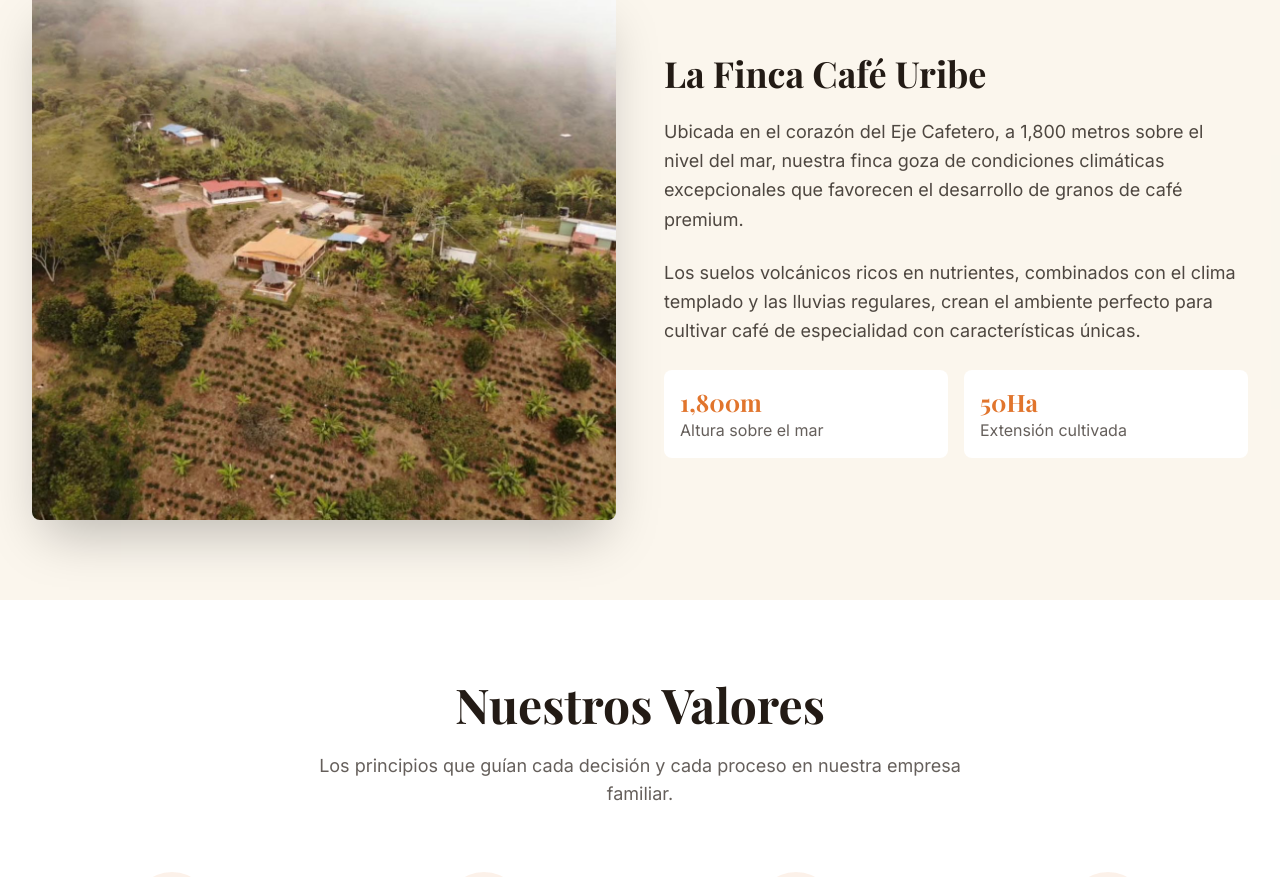
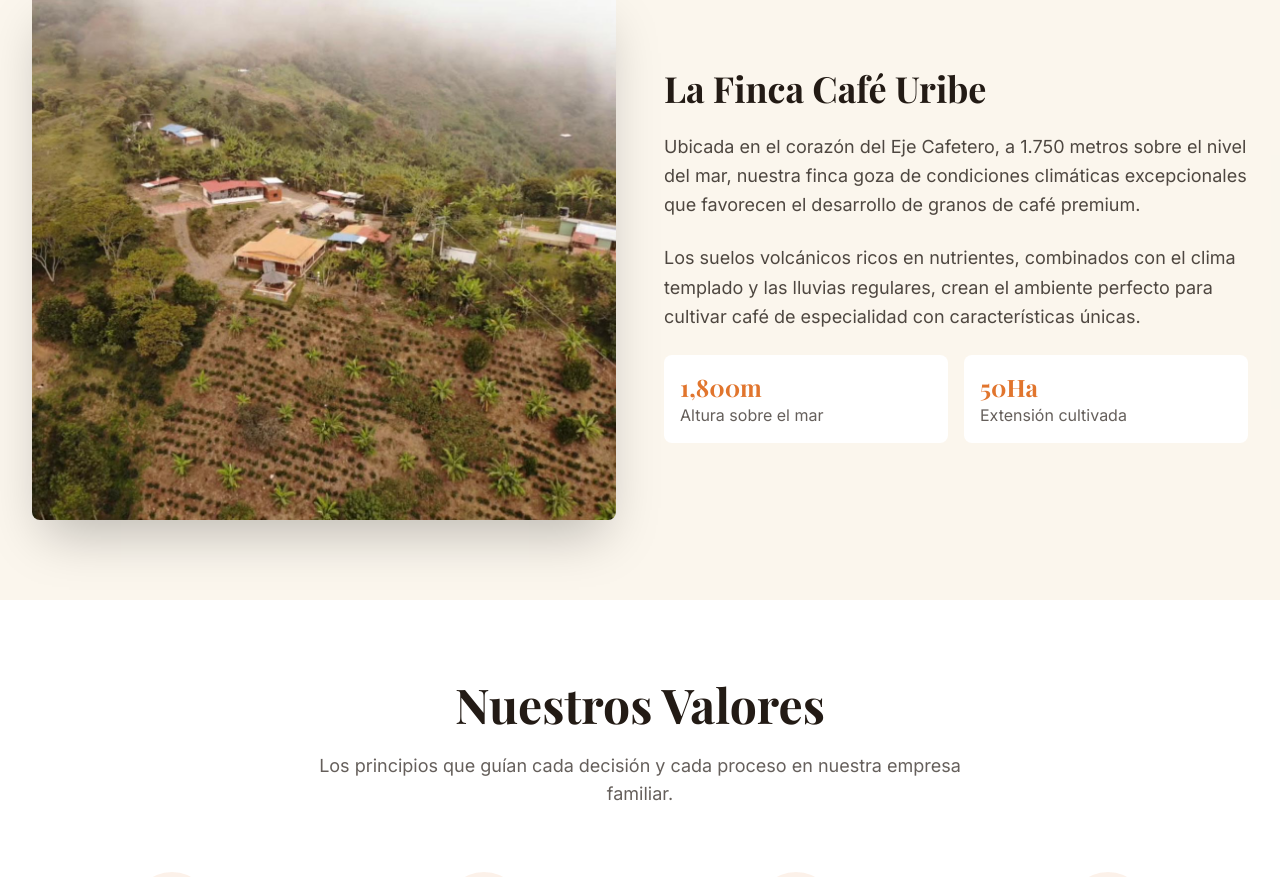
Before and after one commit to juan2004pablo/cafe-uribe, a React (Vite) app: page /nosotros in a window 1280 px wide. Shown: the part 1624-2501 px from the top of the page. Built offline with nearby package versions, Linux system fonts and the light colour scheme.

Commit message:
Code edited in Lovable Code Editor
Edited UI in Lovable

```diff
--- a/src/pages/Nosotros.tsx
+++ b/src/pages/Nosotros.tsx
@@ -177,7 +177,7 @@ const Nosotros = () => {
                                 La Finca Café Uribe
                             </h2>
                             <p className="text-lg text-coffee-brown/80 mb-6 leading-relaxed">
-                                Ubicada en el corazón del Eje Cafetero, a 1,800 metros sobre el nivel del mar,
+                                Ubicada en el corazón del Eje Cafetero, a 1.750 metros sobre el nivel del mar,
                                 nuestra finca goza de condiciones climáticas excepcionales que favorecen
                                 el desarrollo de granos de café premium.
                             </p>
```
